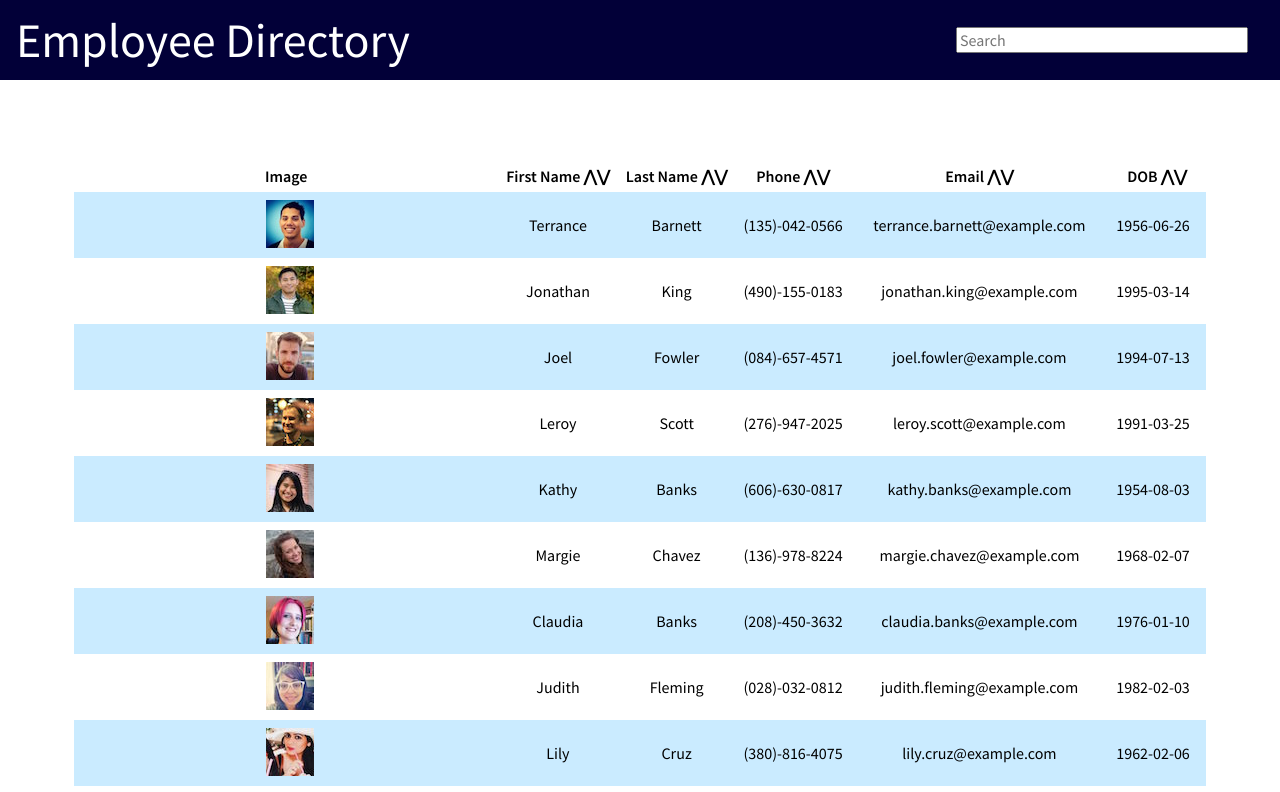
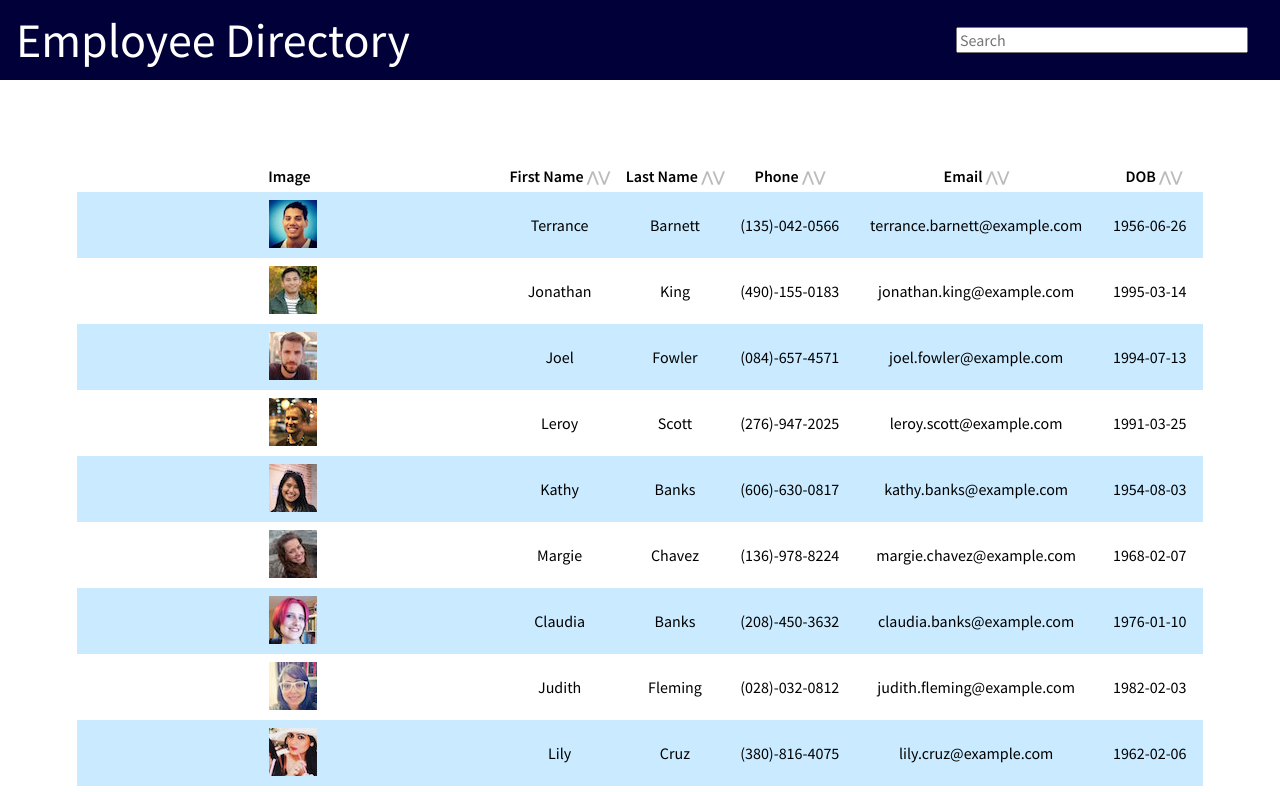
Before and after one commit to SierraChapman/employee-directory, a React (Create React App) app: page / in a window 1280 px wide. Shown: the top 792 px of the page. Built offline with nearby package versions, Linux system fonts and the light colour scheme.

Commit message:
style sort buttons

```diff
--- a/src/components/SortBtn/index.js
+++ b/src/components/SortBtn/index.js
@@ -2,19 +2,18 @@ import React, {} from 'react';
 import "./style.css";
 
 function SortBtn(props) {
-  /*
-  SortBtn take the following props:
-  state
-  columnName
-  decreasing
-  sortEmployees
-  */
 
-  const { sortEmployees, columnName, decreasing } = props;
+  const { sortEmployees, columnName, descending, state } = props;
+
+  let className = "sort-btn-selected";
+  // if this button isn't selected (as indicated by state), apply styling class
+  if ((state.sortedBy !== columnName) || (state.descending !== descending)) {
+    className = "sort-btn";
+  }
 
   return (
-    <span onClick={() => sortEmployees(columnName, decreasing)}>
-      {decreasing ? "⋁" : "⋀"}
+    <span className={className} onClick={() => sortEmployees(columnName, descending)}>
+      {descending ? "⋁" : "⋀"}
     </span>
   );
 }
--- a/src/components/SortBtn/style.css
+++ b/src/components/SortBtn/style.css
@@ -0,0 +1,16 @@
+.sort-btn {
+    cursor: pointer;
+    color: #bbbbbb;
+}
+
+.sort-btn-selected {
+    color: #000000;
+}
+
+.sort-btn:hover {
+    color: #666666;
+}
+
+.sort-btn, .sort-btn-selected {
+    font-size: 14px;
+}
--- a/src/components/Table/index.js
+++ b/src/components/Table/index.js
@@ -17,8 +17,8 @@ function Table(props) {
                     // Render sort buttons except after "Image"
                     <span>
                       {columnName + " "}
-                      <SortBtn decreasing={false} columnName={columnName} state={props.state} sortEmployees={props.sortEmployees} />
-                      <SortBtn decreasing={true} columnName={columnName} state={props.state} sortEmployees={props.sortEmployees} />
+                      <SortBtn descending={false} columnName={columnName} state={props.state} sortEmployees={props.sortEmployees} />
+                      <SortBtn descending={true} columnName={columnName} state={props.state} sortEmployees={props.sortEmployees} />
                     </span>
                   )}
                 </th>
```
